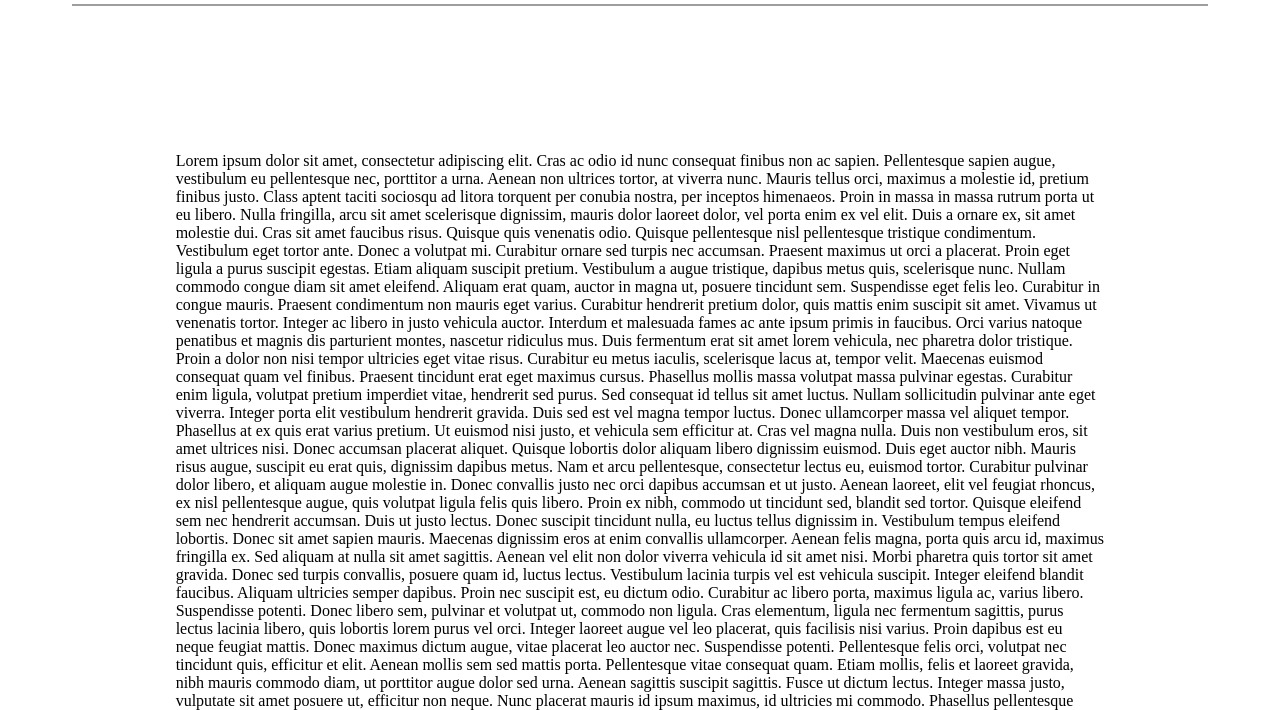
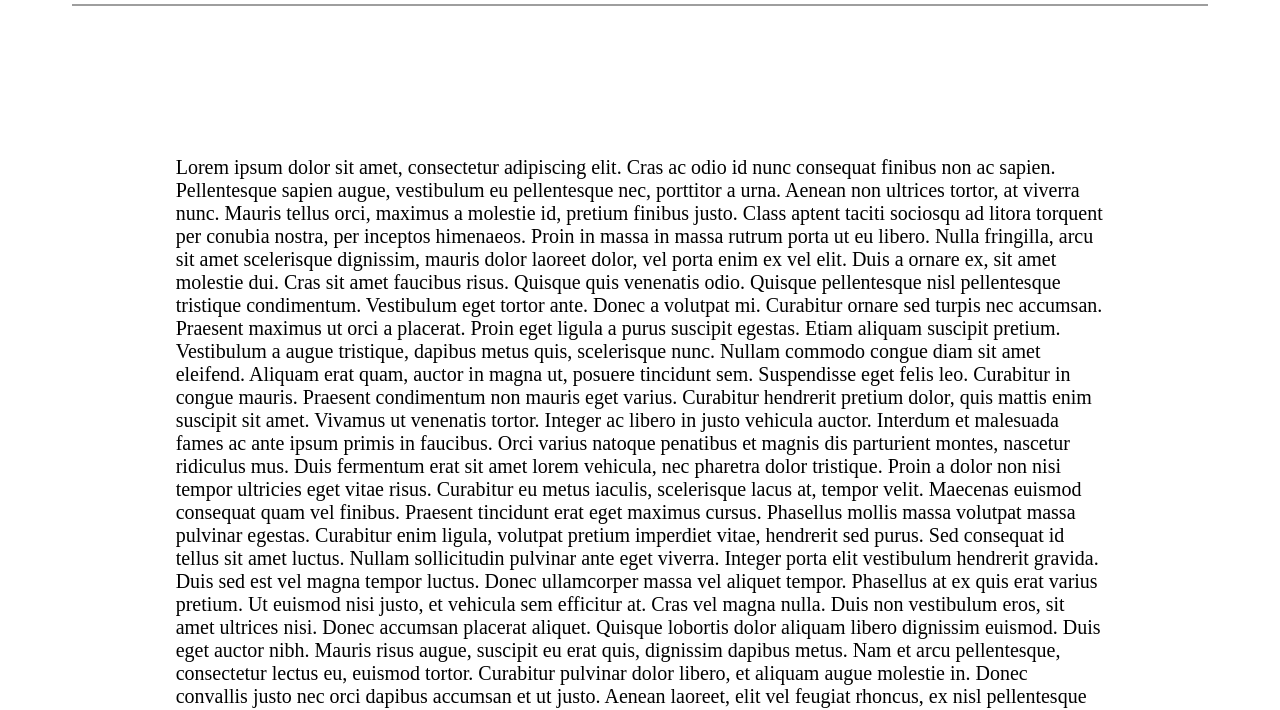
Before and after one commit to hugojeant/hugojeant.github.io, a plain HTML site: page index.html in a window 1280 px wide. Shown: the part 73-783 px from the top of the page. Drawn offline with Linux system fonts and the light colour scheme.

Commit message:
Update style.css

```diff
--- a/style.css
+++ b/style.css
@@ -1,3 +1,8 @@
+*
+{
+    font-size: 20px;
+}
+
 /*-----------------------------------------------------------------NavBar-----------------------------------------------------------------*/
 
 .nav {
```
